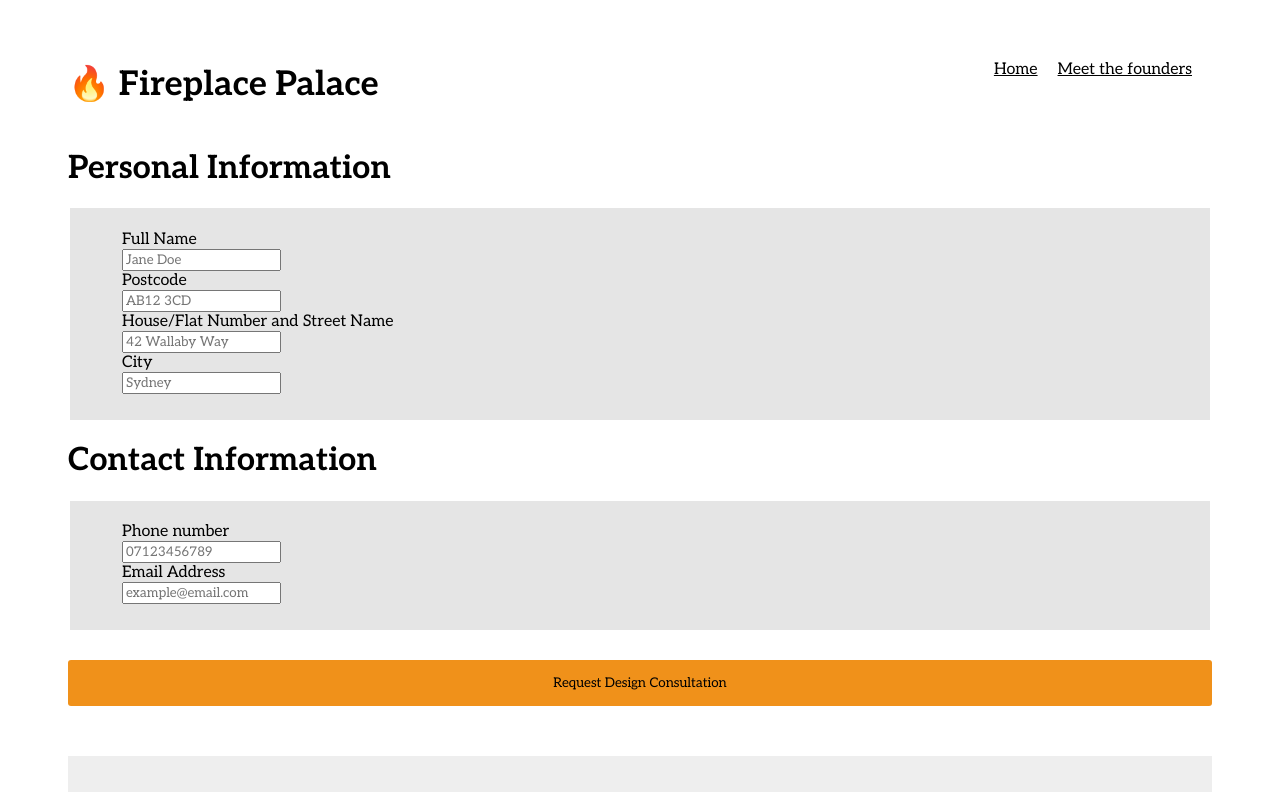
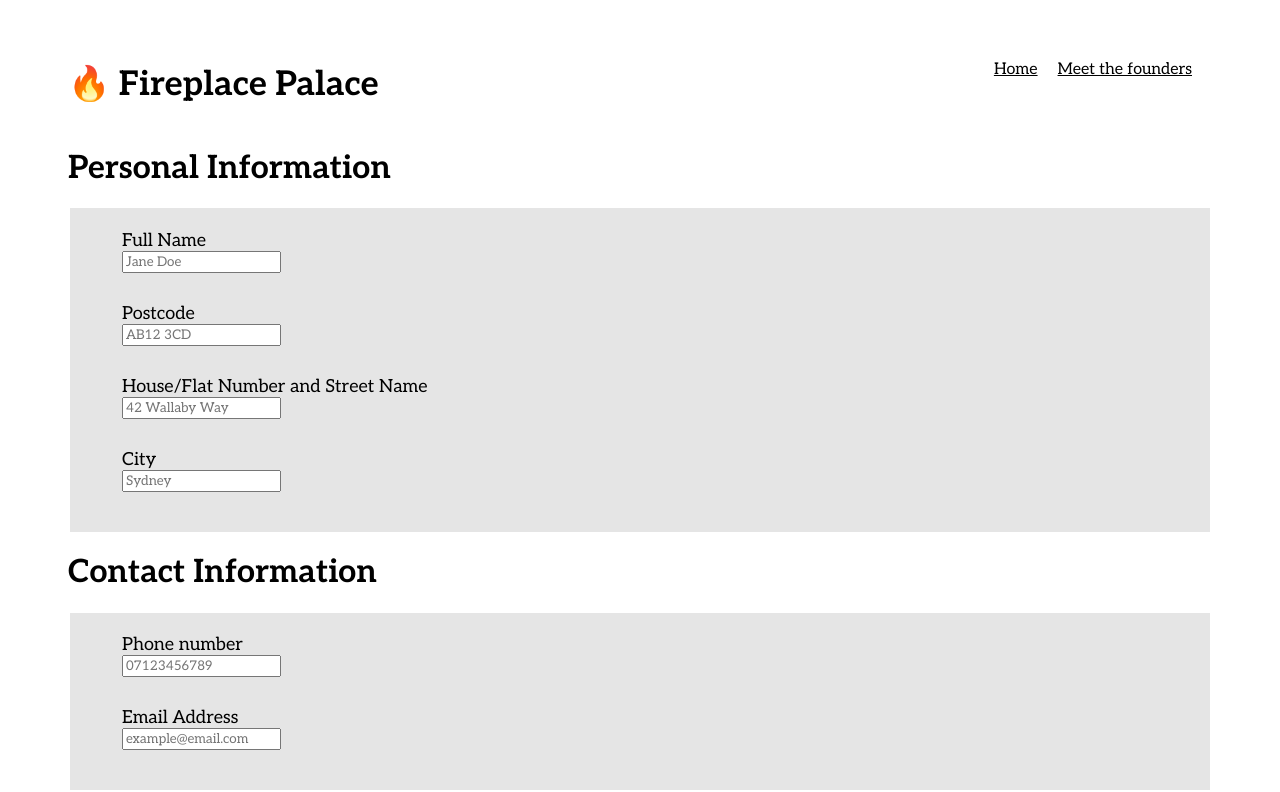
Before and after one commit to SchoolOfCode/bc16-w7d3-workshop-nextjs-boilerplate-room-5-week-7, a Next.js app: page /booking in a window 1280 px wide. Shown: the top 792 px of the page. Built offline with nearby package versions, Linux system fonts and the light colour scheme.

Commit message:
spaced form fields out

```diff
--- a/src/ContactForm/ContactForm.css
+++ b/src/ContactForm/ContactForm.css
@@ -25,3 +25,11 @@ fieldset {
     text-align: center;
     margin-top: 30px;
 }
+
+li {
+    margin-bottom: 30px;
+}
+
+label {
+    font-size: 18px;
+}
```
